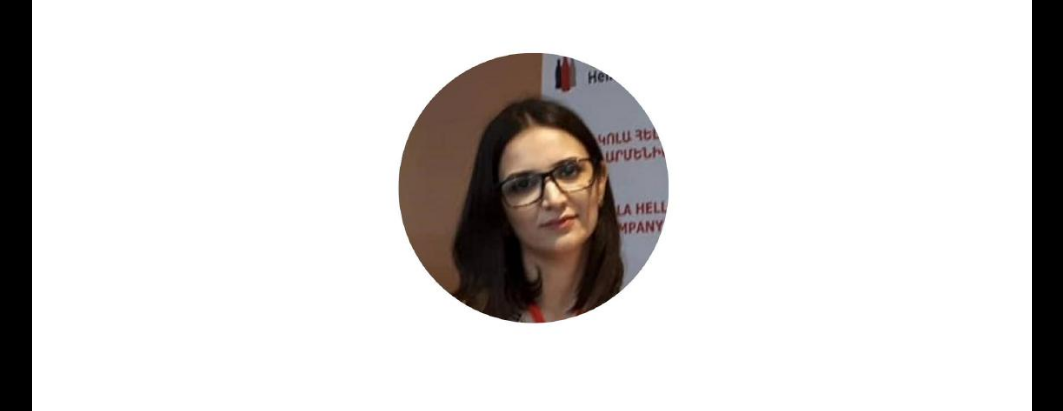
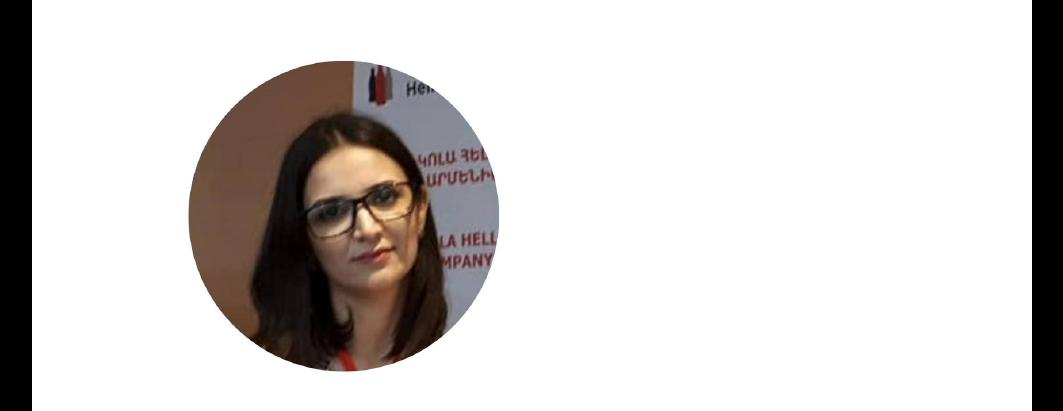
Before and after one commit to Astghik011/rsschool-cv, a plain HTML site: page index.html in a window 1280 px wide. Shown: the top 411 px of the page, without its empty margins (108-1171 px from the left). Drawn offline with Linux system fonts and the light colour scheme.

Commit message:
fix: css img deleted

```diff
--- a/style.css
+++ b/style.css
@@ -14,15 +14,6 @@
 
 body{
     background-color: black;
-}
-
-img{
-    width:400px;
-    height:400px;
-    margin: 0 auto;
-    border-radius:50%;
-    display:flex;
-    align-self: center;
 }
 
 h1{
```
